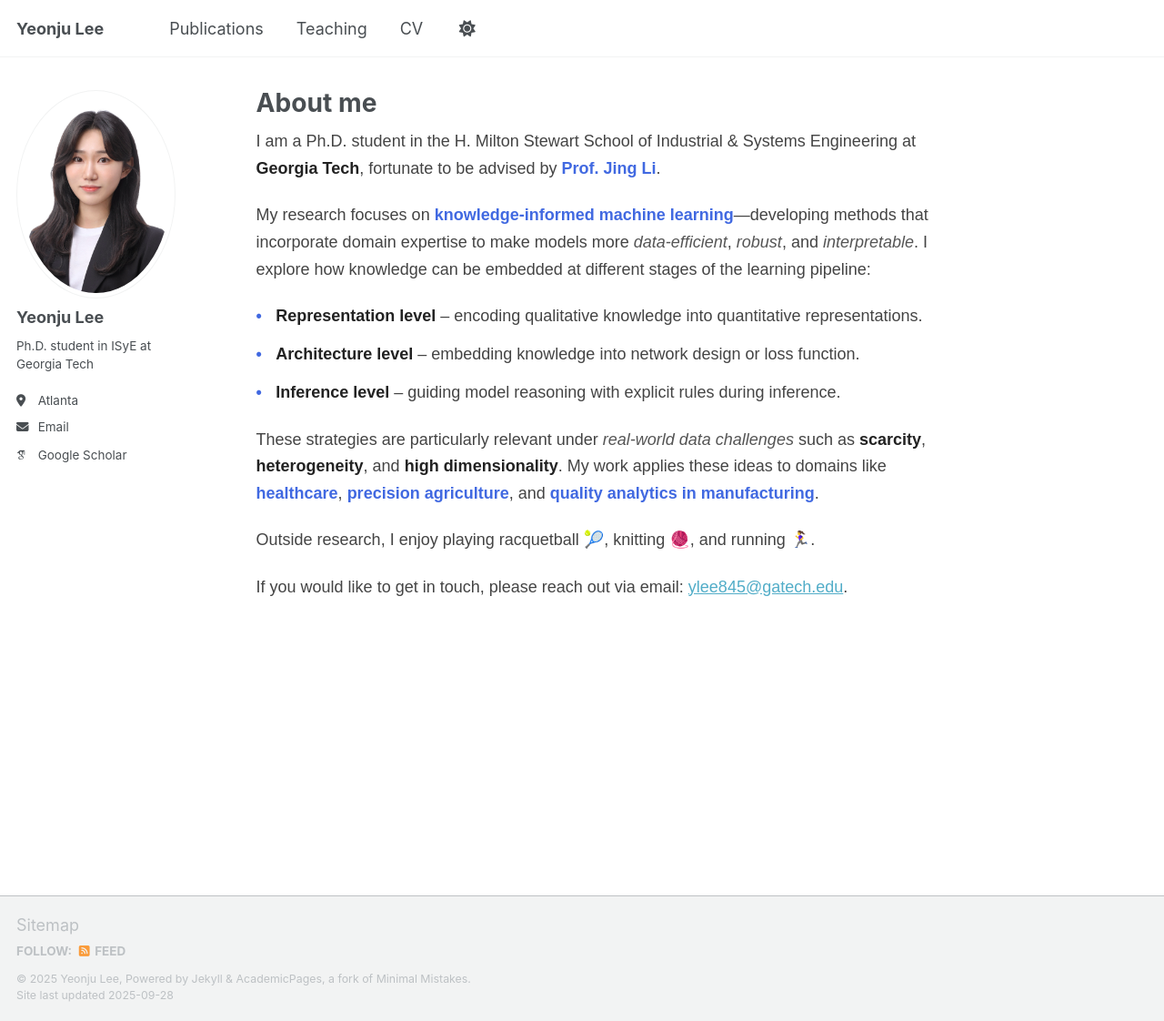
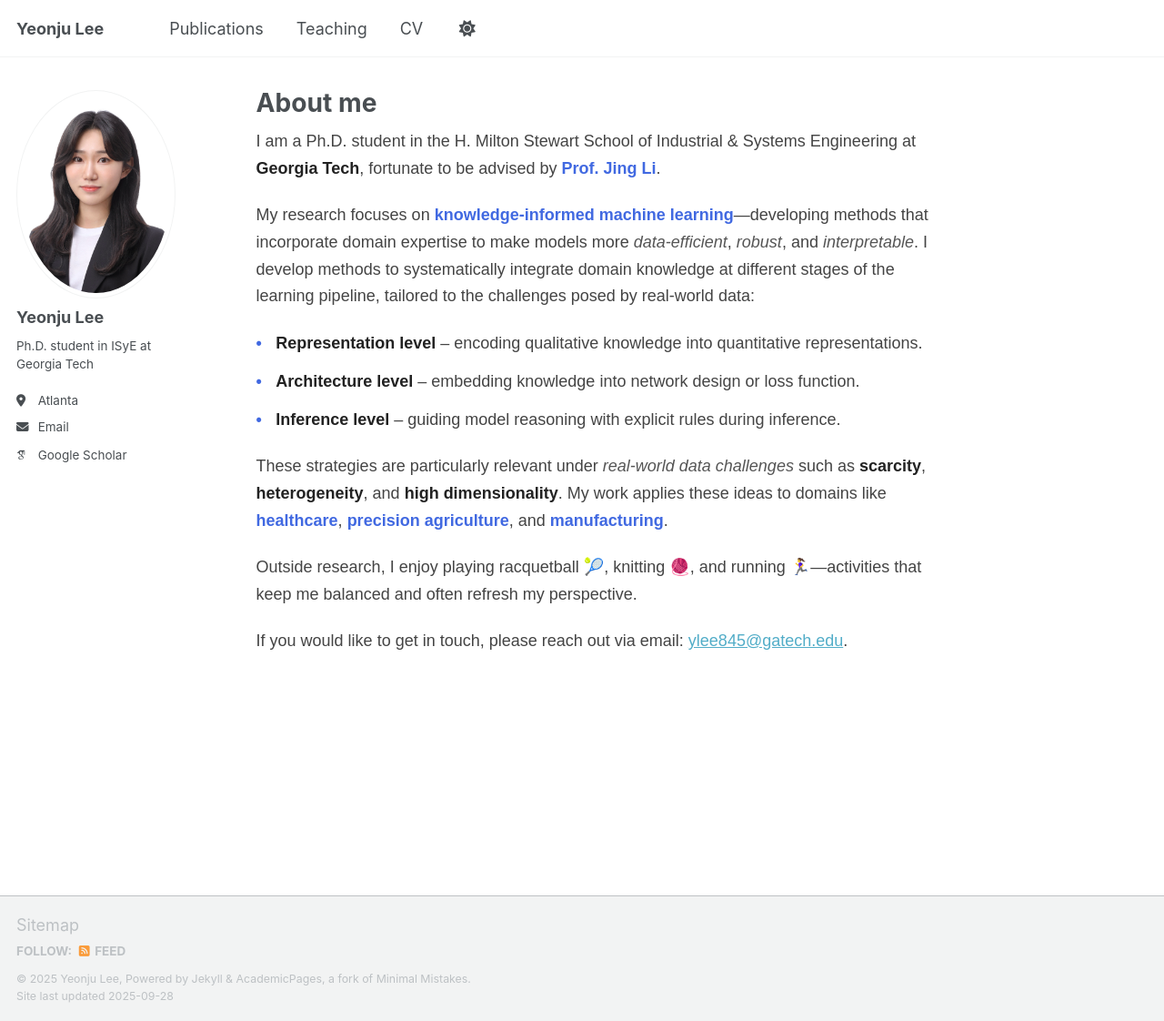
Before and after one commit to ylee845/ylee845.github.io, a Jekyll site: the page built from _pages/about.md, in a window 1280 px wide and 1122 px high. Shown: the whole window at 91% size. Built offline with Jekyll 4.4.1, drawn with Linux system fonts in a browser that asks for light colours; some web fonts are replaced; a script that is not in the unit is left out.

Commit message:
Update about.md

```diff
--- a/_pages/about.md
+++ b/_pages/about.md
@@ -65,7 +65,7 @@ redirect_from:
 
   <p>
     My research focuses on <strong style="color:#4169E1;">knowledge-informed machine learning</strong>—developing methods that incorporate domain expertise to make models more <em>data-efficient</em>, <em>robust</em>, and <em>interpretable</em>.
-    I explore how knowledge can be embedded at different stages of the learning pipeline:
+    I develop methods to systematically integrate domain knowledge at different stages of the learning pipeline, tailored to the challenges posed by real-world data:
   </p>
 
   <ul>
@@ -80,11 +80,11 @@ redirect_from:
     <strong>high dimensionality</strong>. My work applies these ideas to domains like
     <strong style="color:#4169E1;">healthcare</strong>,
     <strong style="color:#4169E1;">precision agriculture</strong>, and
-    <strong style="color:#4169E1;">quality analytics in manufacturing</strong>.
+    <strong style="color:#4169E1;">manufacturing</strong>.
   </p>
 
   <p>
-  Outside research, I enjoy playing racquetball 🎾, knitting 🧶, and running 🏃‍♀️.
+  Outside research, I enjoy playing racquetball 🎾, knitting 🧶, and running 🏃‍♀️—activities that keep me balanced and often refresh my perspective.
   </p>
 
   <p>
```
